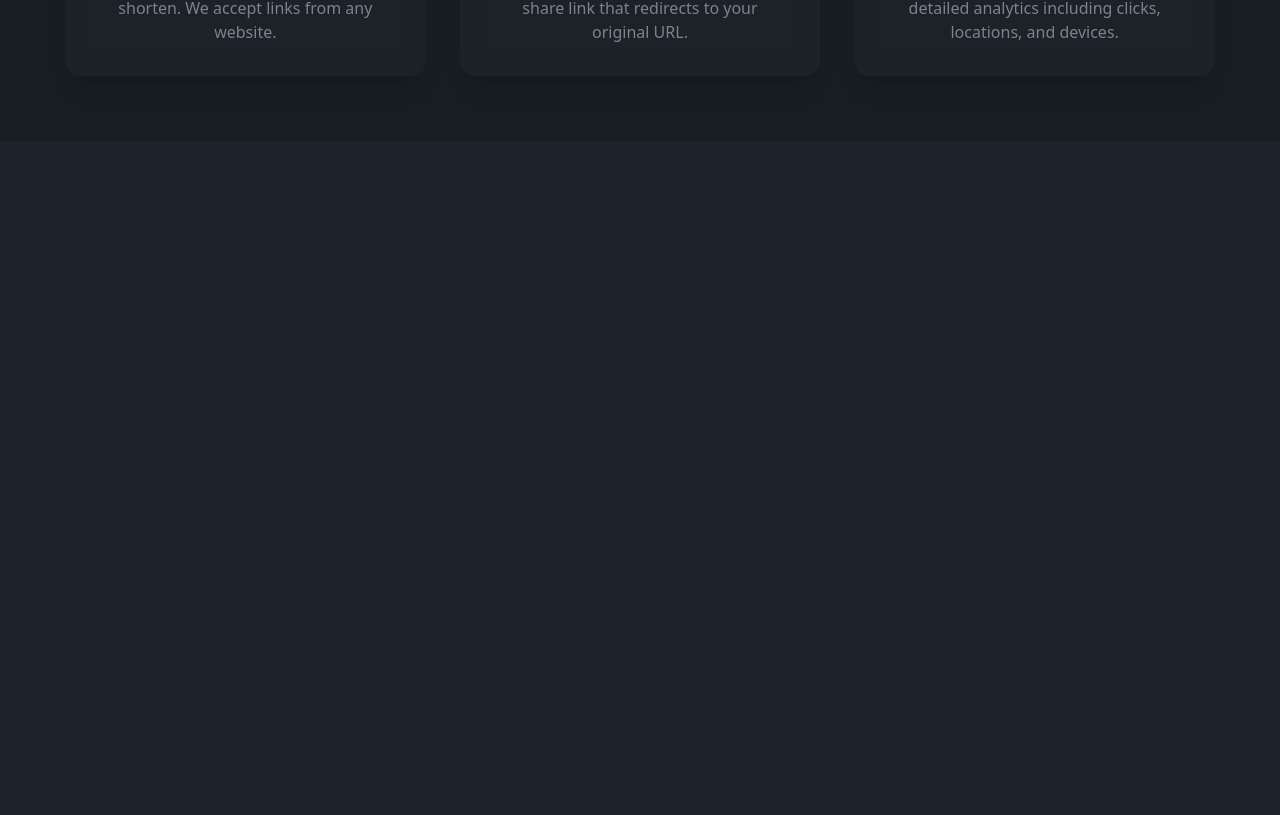
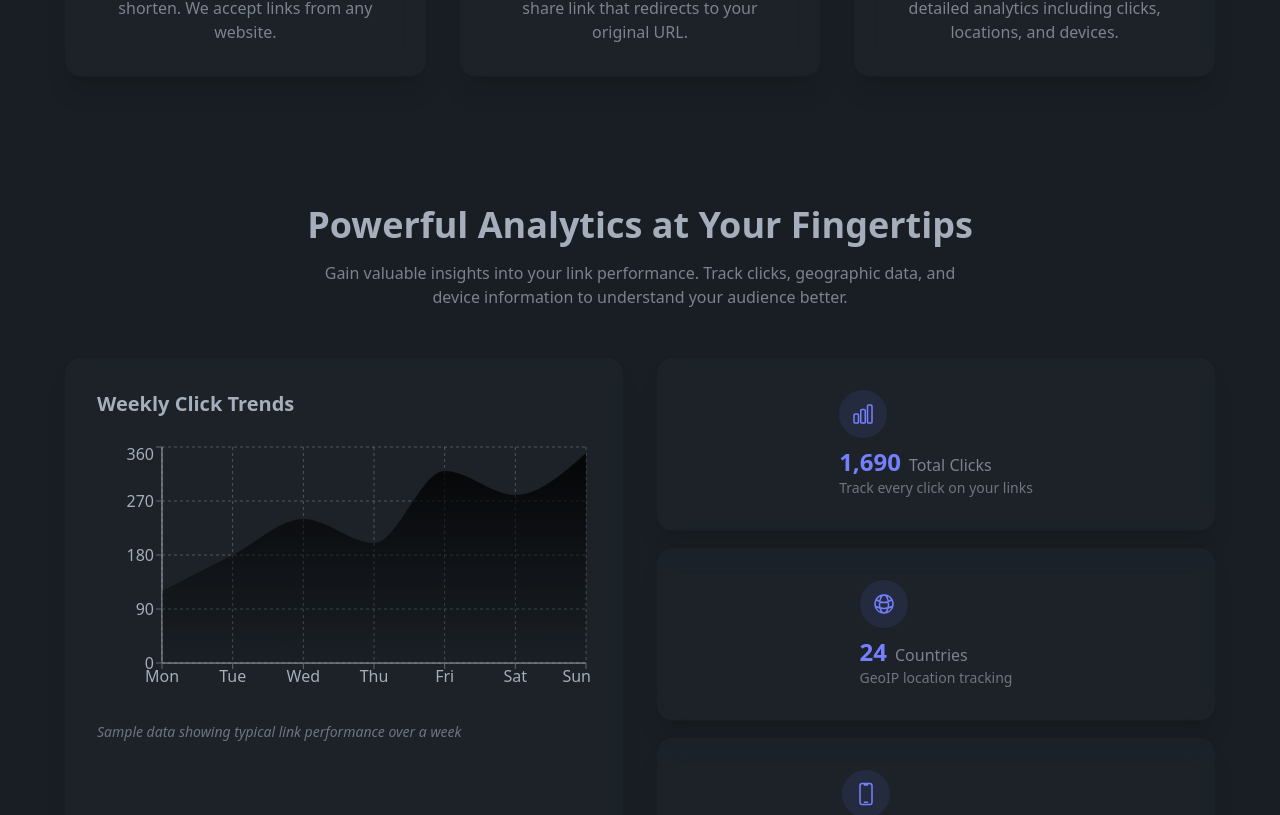
Before and after one commit to yetone/mirdb, a React (Vite) app in the folder frontend/: page / in a window 1280 px wide. Shown: the part 953-1768 px from the top of the page. Before the commit the page ends 1094 px from the top, so only its background shows below. Built offline with nearby package versions, Linux system fonts and the light colour scheme.

Commit message:
feat(homepage): integrate AnalyticsPreviewSection into Home page
Add AnalyticsPreviewSection component to the homepage composition,
displaying analytics visualization after the HowItWorksSection.

```diff
--- a/frontend/src/pages/Home.tsx
+++ b/frontend/src/pages/Home.tsx
@@ -19,7 +19,7 @@
  */
 import Navbar from '../components/Navbar'
 import BackgroundEffect from '../components/BackgroundEffect'
-import { HowItWorksSection } from '../components/home'
+import { HowItWorksSection, AnalyticsPreviewSection } from '../components/home'
 
 export default function Home() {
   return (
@@ -42,7 +42,8 @@ export default function Home() {
         {/* HowItWorksSection - built by Scenario 3 */}
         <HowItWorksSection />
 
-        {/* AnalyticsPreviewSection placeholder - to be built by Scenario 9 */}
+        {/* AnalyticsPreviewSection - built by Scenario 9 */}
+        <AnalyticsPreviewSection />
 
         {/* Footer placeholder - to be built by Scenario 10 */}
       </main>
```
